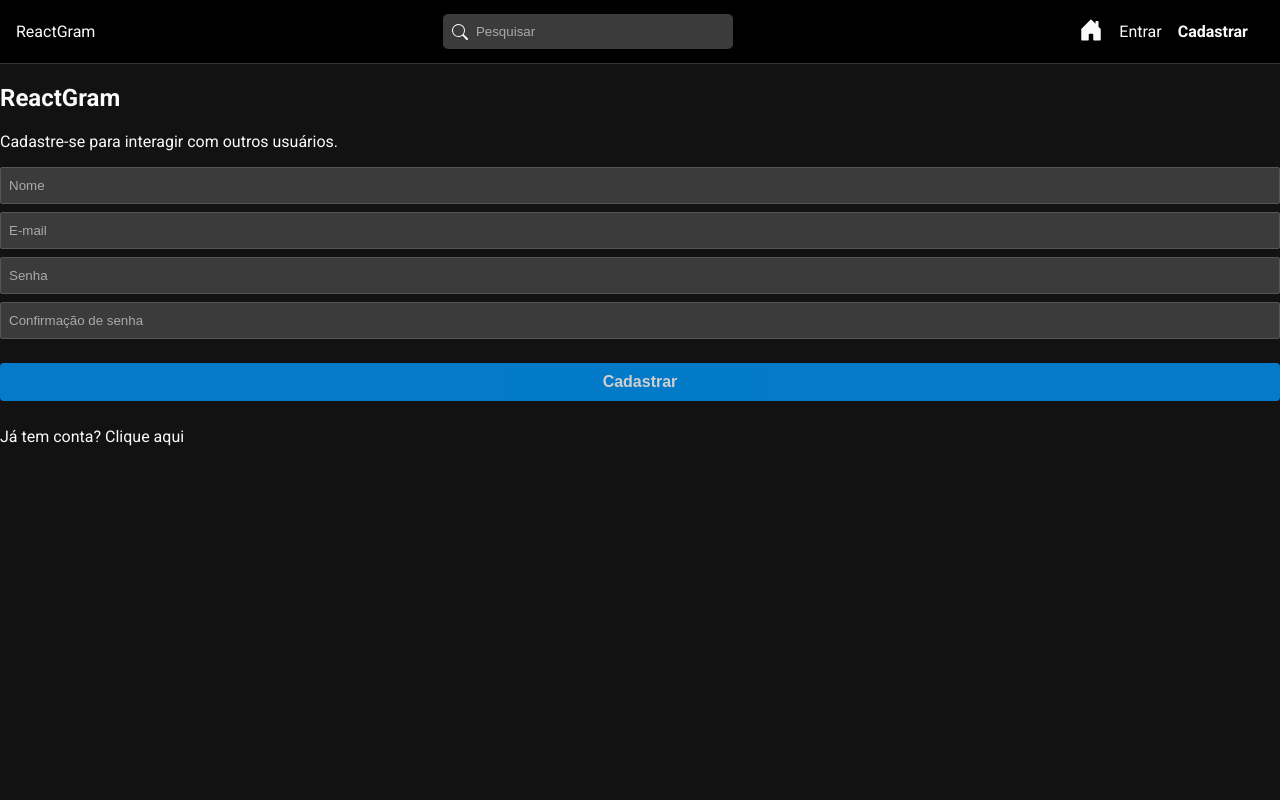
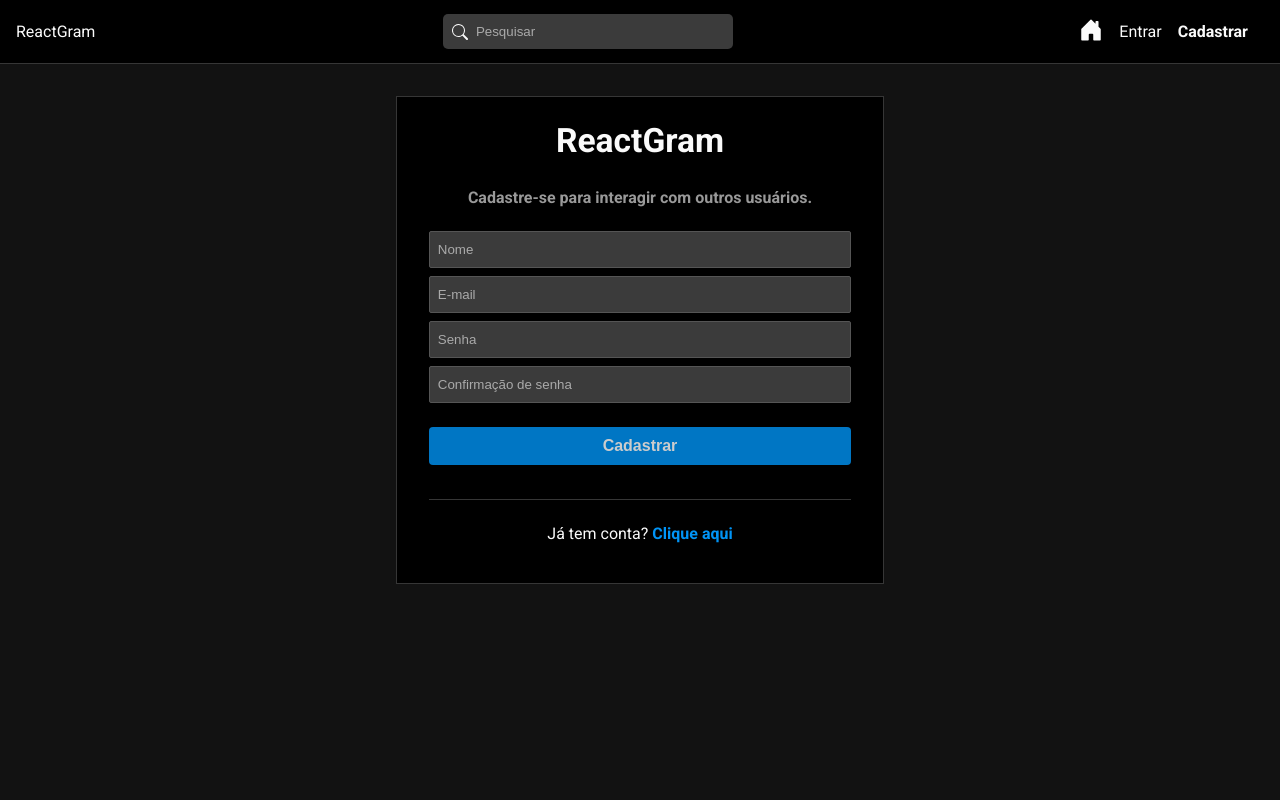
Before and after one commit to AndersonCamposs/ReactGram_frontend, a React (Vite) app: page /register in a window 1280 px wide. Shown: the top 800 px of the page. Built offline with nearby package versions, Linux system fonts and the light colour scheme.

Commit message:
Estilização dos formulários de autenticação (login/registro)

```diff
--- a/src/pages/Auth/Auth.css
+++ b/src/pages/Auth/Auth.css
@@ -0,0 +1,39 @@
+#login,
+#register {
+  border: 1px solid #363636;
+  background-color: #000;
+  padding: 1.5em 2em;
+  max-width: 33%;
+  margin: 2em auto;
+}
+
+#login h2,
+#register h2 {
+  text-align: center;
+  font-size: 2.1em;
+  margin-top: 0;
+}
+
+.subtitle {
+  font-weight: bold;
+  color: #999;
+  margin-bottom: 1.5em;
+}
+
+#login form,
+#register form {
+  padding-bottom: 1.5em;
+  margin-bottom: 1.5em;
+  border-bottom: 1px solid #363636;
+}
+
+#login p,
+#register p {
+  text-align: center;
+}
+
+#login p a,
+#register p a {
+  font-weight: bold;
+  color: #0094f6;
+}
--- a/src/pages/Auth/Login.jsx
+++ b/src/pages/Auth/Login.jsx
@@ -1,7 +1,7 @@
 import './Auth.css';
 
 const Login = () => {
-  return <div>Login</div>;
+  return <div id="login">Login</div>;
 };
 
 export default Login;
--- a/src/pages/Auth/Register.jsx
+++ b/src/pages/Auth/Register.jsx
@@ -12,7 +12,7 @@
   };
 
   return (
-    <div>
+    <div id="register">
       <h2>ReactGram</h2>
       <p className="subtitle">Cadastre-se para interagir com outros usuários.</p>
       <form onSubmit={(e) => handleSubmit(e)}>
```
